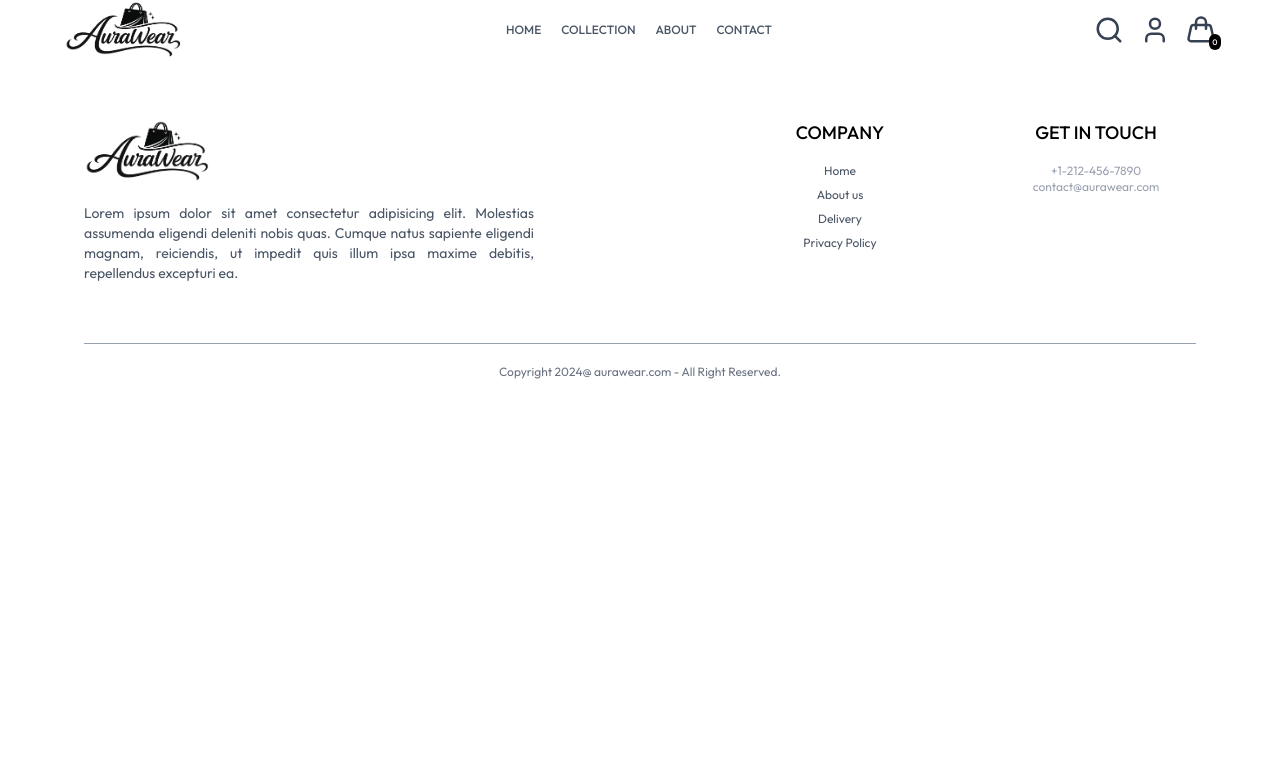
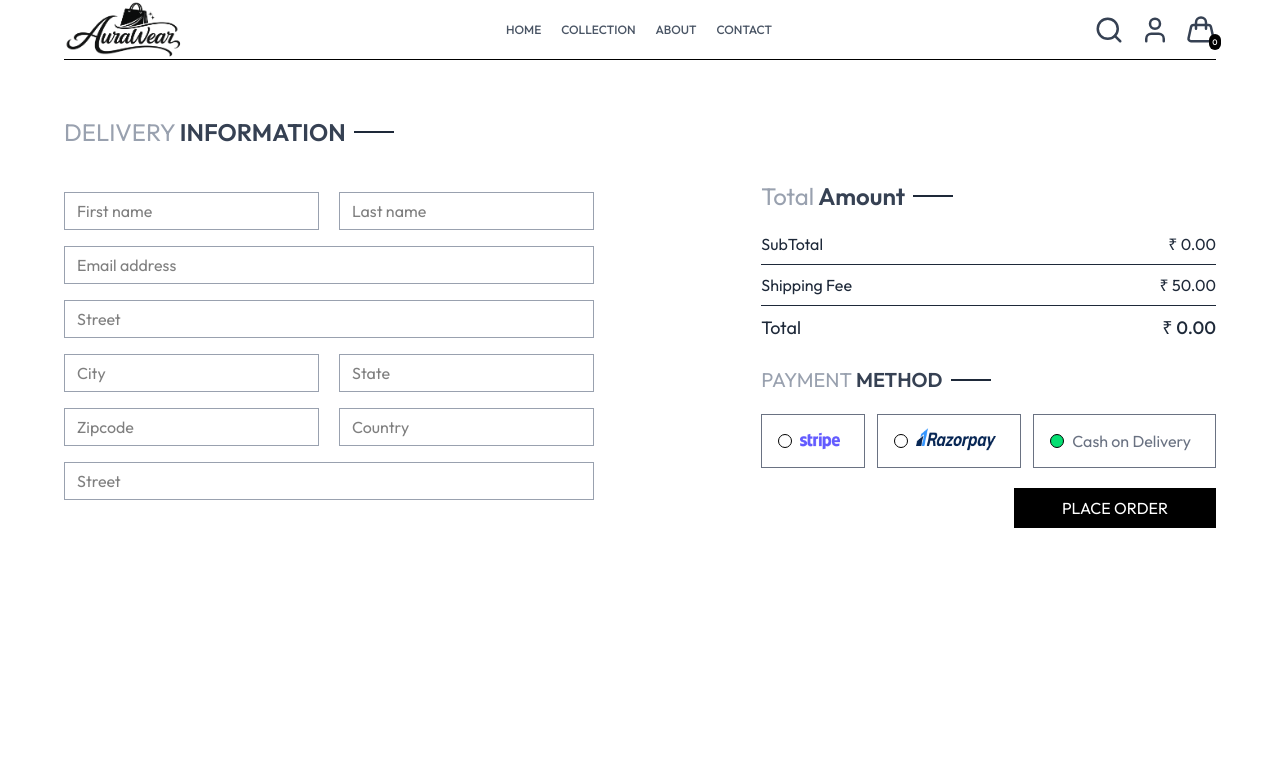
Before and after one commit to AbiyaLS/AuraWear-Ecommerce-app, a React (Vite) app in the folder frontend/: page /place-order in a window 1280 px wide. Shown: the top 759 px of the page. Built offline with nearby package versions, Linux system fonts and the light colour scheme; a web font is replaced by a local one.

Commit message:
Place order page completed

```diff
--- a/frontend/src/App.jsx
+++ b/frontend/src/App.jsx
@@ -11,8 +11,8 @@ import Login from './pages/Login'
 import Product from './pages/Product'
 import NavBar from './components/NavBar'
 import Footer from './components/Footer'
+import { ToastContainer, toast } from 'react-toastify';
 import SearchBar from './components/SearchBar'
-import { ToastContainer, toast } from 'react-toastify';
 
 export default function App() {
   return (
--- a/frontend/src/assets/assets.js
+++ b/frontend/src/assets/assets.js
@@ -29,10 +29,13 @@ import w51 from "../assets/w51.png"
 import policy1 from "../assets/policy1.png"
 import policy2 from "../assets/policy2.png"
 import policy3 from "../assets/policy3.png"
+import stripe from "../assets/stripe.png"
+import razorpay from "../assets/razorpay.png"
 
 export const assets = {
    logo,
    banner_img,
+   stripe,razorpay,
    policy1,policy2,policy3,
    b11,b12,b13,
    b21,
--- a/frontend/src/pages/PlaceOrder.jsx
+++ b/frontend/src/pages/PlaceOrder.jsx
@@ -1,9 +1,65 @@
-import React from 'react'
+import React, { useContext, useState } from 'react'
+import Title from '../components/Title'
+import CartTotal from '../components/CartTotal'
+import { assets } from '../assets/assets'
+import { ShopContext } from '../context/ShopContext'
 
 export default function PlaceOrder() {
+  const { navigate } = useContext(ShopContext)
+  const [ payMethod, setPayMethod ] = useState("cod")
+
+  const inputField = 'border border-gray-400 py-1.5 px-3 w-full'
   return (
-    <div>
-
+    <div className='flex flex-col sm:flex-row justify-between gap-4 pt-5 sm:pt-14 min-h-[80vh] border-t'>
+      {/* ----------left side ------- */}
+      <div className='flex flex-col gap-4'>
+        <div className='text-2xl '>
+          <Title text1={"DELIVERY"} text2={"INFORMATION"}/>
+        </div>
+        <div className='flex gap-5 mt-4'>
+          <input type="text" placeholder='First name' className={inputField}/>
+          <input type="text" placeholder='Last name' className={inputField}/>
+        </div>
+        <input className={inputField} type="email" placeholder='Email address' />
+        <input className={inputField} type="text" placeholder='Street' />
+        <div className='flex gap-5 '>
+          <input type="text" placeholder='City' className={inputField}/>
+          <input type="text" placeholder='State' className={inputField}/>
+        </div>
+        <div className='flex gap-5 '>
+          <input type="number" placeholder='Zipcode' className={inputField}/>
+          <input type="text" placeholder='Country' className={inputField}/>
+        </div>
+        <input className={inputField} type="number" placeholder='Street' />
+      </div>
+      {/* --------------------------Right Side----------------------- */}
+      <div className='mt-8'>
+        <div className='mt-8 min-w-80'>
+          <CartTotal/>
+          <div className='mt-6'>
+            <div className='text-xl mb-2'>
+              <Title text1={"PAYMENT"} text2={"METHOD"}/>
+            </div>
+            <div className='flex gap-3 flex-col lg:flex-row'>
+              <div onClick={()=>setPayMethod("stripe")} className='flex items-center cursor-pointer border py-1.5 px-4 border-gray-500'>
+                <p className={`min-w-3.5 h-3.5 rounded-full border hover:border-green-400 ${payMethod === "stripe" ? "bg-green-400" : ""}`}> </p>
+                <img className="h-10 mx-2" src={assets.stripe} alt="stripe icon" />
+              </div>
+               <div onClick={()=>setPayMethod("razorpay")} className='flex items-center cursor-pointer border py-1.5 px-4 border-gray-500'>
+                <p className={`min-w-3.5 h-3.5 rounded-full border hover:border-green-400 ${payMethod === "razorpay" ? "bg-green-400" : ""}`}> </p>
+                <img className="h-10 w-20 mx-2" src={assets.razorpay} alt="razorpay icon" />
+              </div>
+               <div onClick={()=>setPayMethod("cod")} className='flex items-center cursor-pointer border py-1.5 px-4 border-gray-500'>
+                <p className={`min-w-3.5 h-3.5 rounded-full border hover:border-green-400 ${payMethod === "cod" ? "bg-green-400" : ""}`}> </p>
+                <p className="mx-2 text-gray-500">Cash on Delivery</p>
+              </div>
+            </div>
+            <div className='w-full text-end my-5'>
+              <button onClick={()=>navigate("/orders")} className='bg-black text-white px-12 py-2'>PLACE ORDER</button>
+            </div>
+          </div>
+        </div>
+      </div>
     </div>
   )
 }
```
Also changed, not shown: frontend/src/assets/razorpay.png (added), frontend/src/assets/stripe.png (added).
